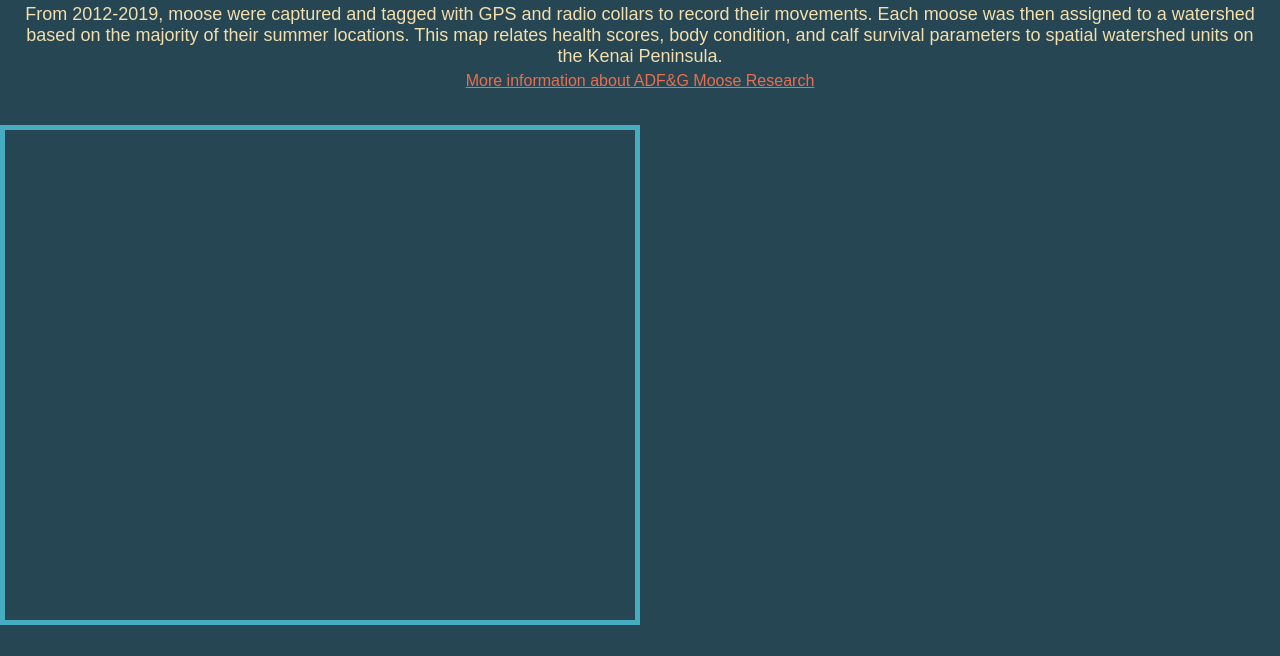
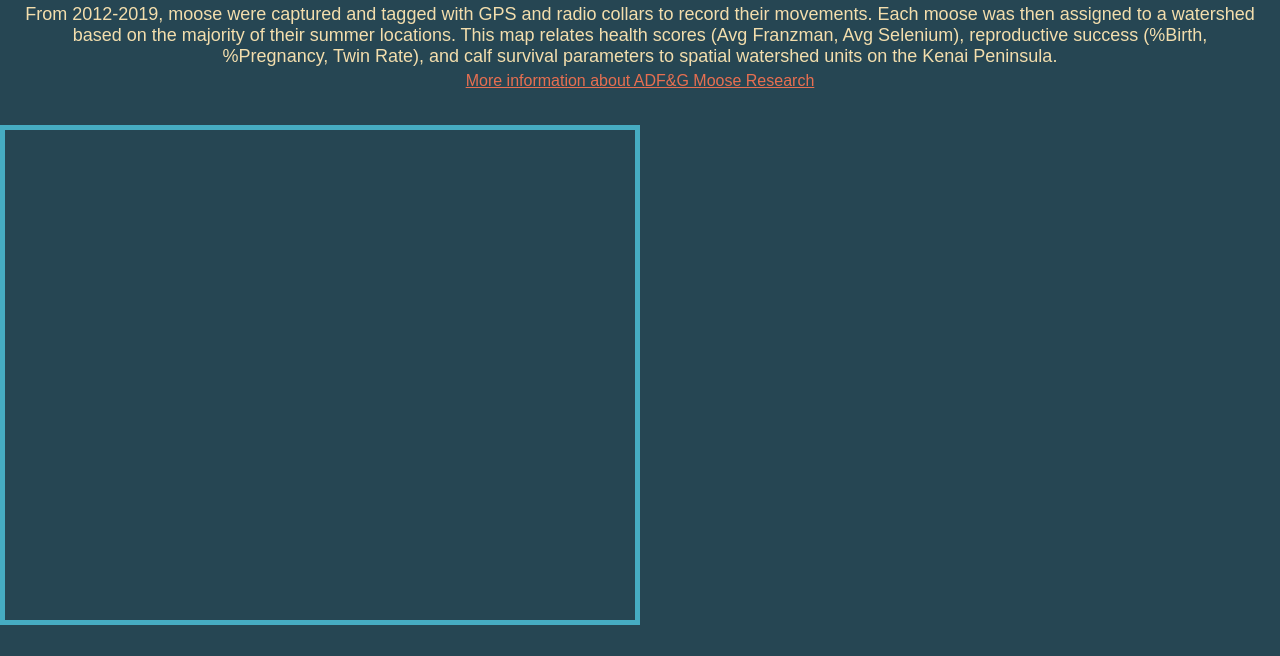
Before and after one commit to Badajos/MooseResearch, a plain HTML site: page index.html in a window 1280 px wide. Shown: the part 144-800 px from the top of the page. Drawn offline with nearby package versions, Linux system fonts and the light colour scheme; no server answers.

Commit message:
Update index.html

```diff
--- a/index.html
+++ b/index.html
@@ -22,7 +22,7 @@
             <header>
                 <h1 class = "head-title">Moose Research</h1>
                 <h2 class = "sub-title">Kenai Peninsula, Alaska</h2>
-                <p class ="head-p">From 2012-2019, moose were captured and tagged with GPS and radio collars to record their movements. Each moose was then assigned to a watershed based on the majority of their summer locations.  This map relates health scores, body condition, and calf survival parameters to spatial watershed units on the Kenai Peninsula. </p>
+                <p class ="head-p">From 2012-2019, moose were captured and tagged with GPS and radio collars to record their movements. Each moose was then assigned to a watershed based on the majority of their summer locations.  This map relates health scores (Avg Franzman, Avg Selenium), reproductive success (%Birth, %Pregnancy, Twin Rate), and calf survival parameters to spatial watershed units on the Kenai Peninsula. </p>
             </header>
 
             <footer>
```
